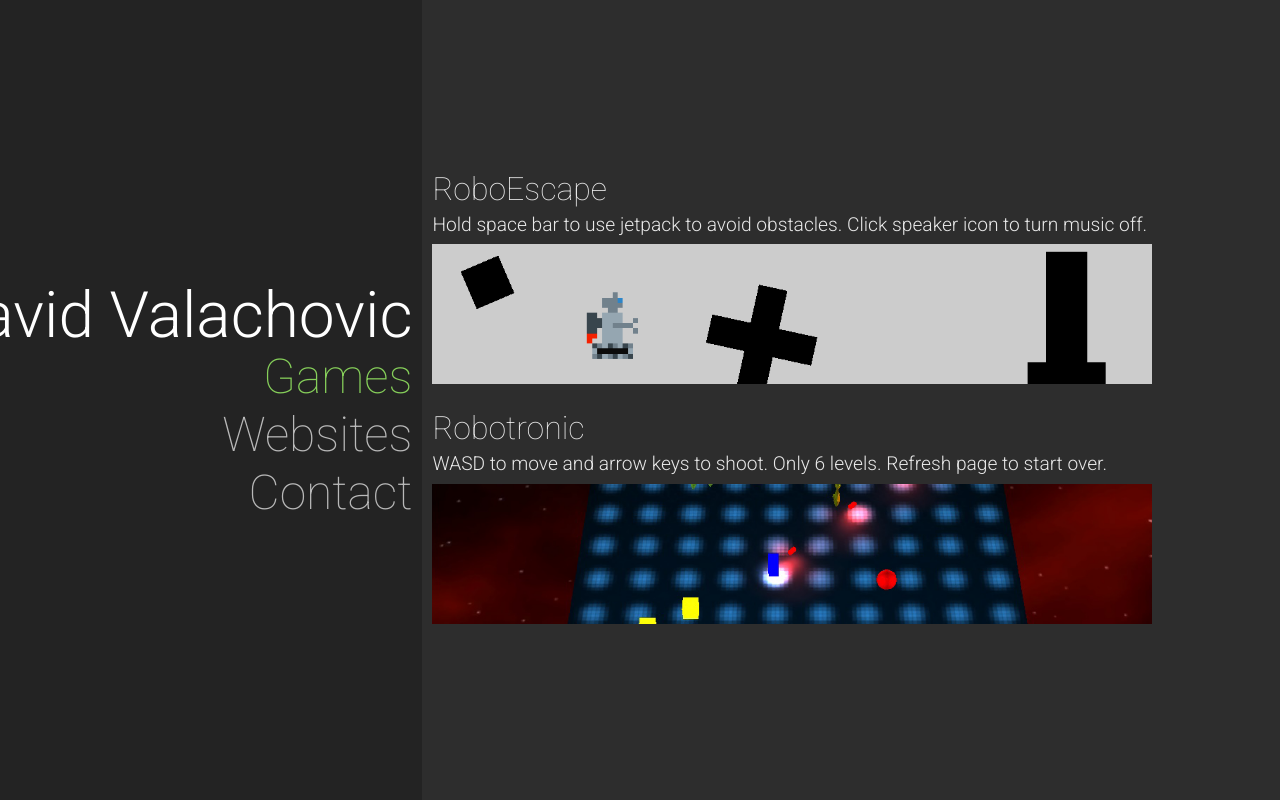
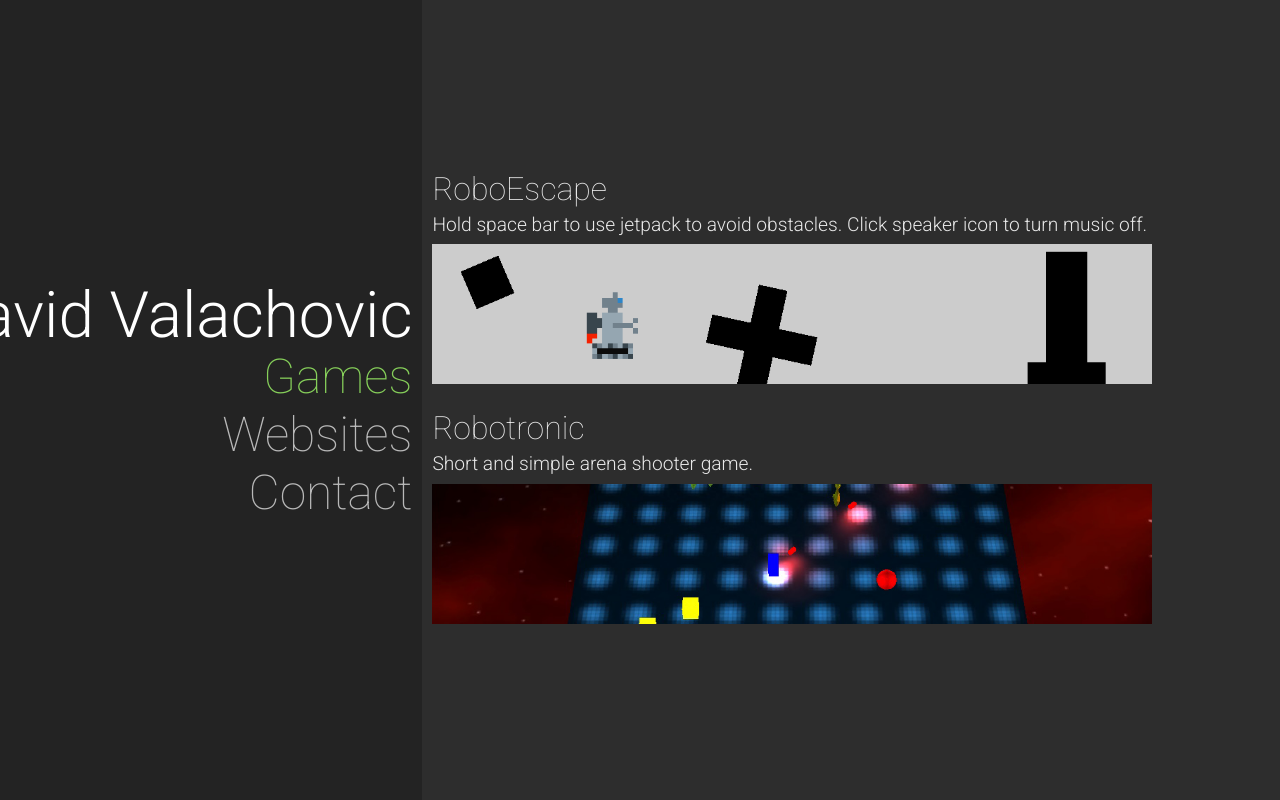
Before and after one commit to adenflorian/adenflorian.com, a PHP site: page / in a window 1280 px wide. Run offline with PHP 8.4, Linux system fonts and the light colour scheme; some libraries are stand-ins or nearby versions.

Commit message:
Changed text above robotronic banner

```diff
--- a/games.php
+++ b/games.php
@@ -13,7 +13,7 @@ Author: David "AdenFlorian" Valachovic
 	<div class="vert-space-25"></div>
 
 	<h1>Robotronic</h1>
-	<p>WASD to move and arrow keys to shoot. Only 6 levels. Refresh page to start over.</p>
+	<p>Short and simple arena shooter game.</p>
 	<a href="https://dl.dropboxusercontent.com/u/160588973/unityprojects/robotronic/Current/Robotronic.html" target="_blank">
 		<img class="banner" src="img/robotronic.png" alt="Robotronic screenshot"/>
 	</a>
```
